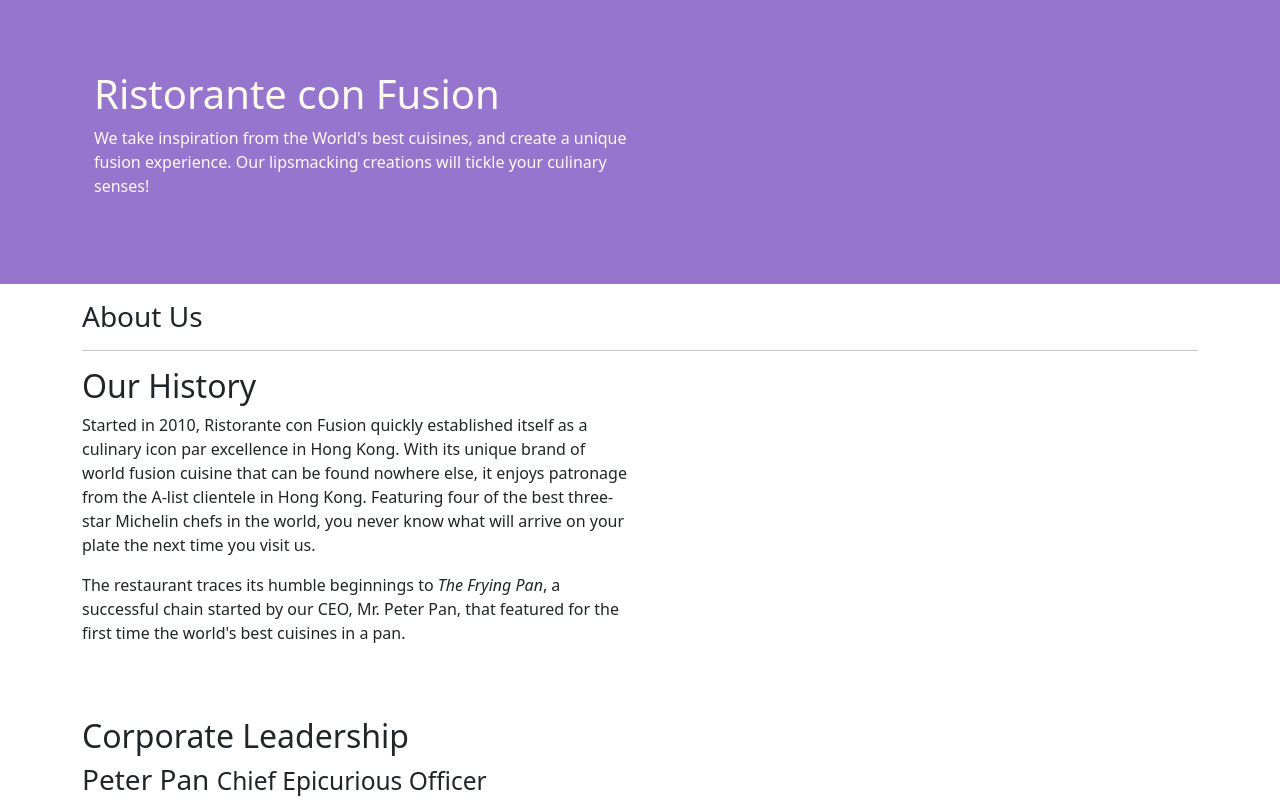
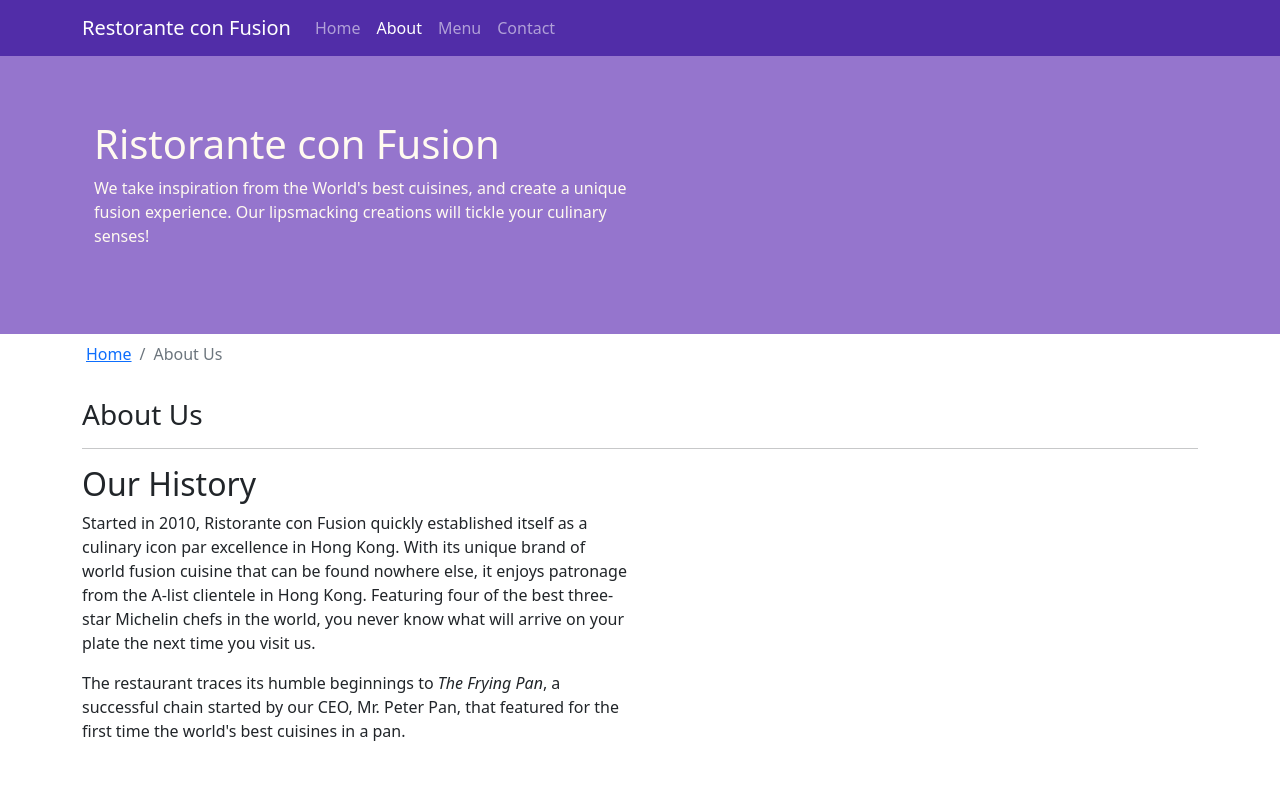
Before and after one commit to Mittal-web/Bootstrap-Assignment-1, a website: page aboutus.html in a window 1280 px wide. Shown: the top 800 px of the page. Drawn offline with nearby package versions, Linux system fonts and the light colour scheme.

Commit message:
navbar and breadcrumbs

```diff
--- a/aboutus.html
+++ b/aboutus.html
@@ -19,6 +19,33 @@
   </head>
 
   <body>
+    <nav class="navbar navbar-dark navbar-expand-sm fixed-top">
+      <div class="container">
+        <button
+          class="navbar-toggler"
+          type="button"
+          data-bs-toggle="collapse"
+          data-bs-target="#Navbar"
+        >
+          <span class="navbar-toggler-icon"></span>
+        </button>
+        <a class="navbar-brand mr-auto" href="./index.html"
+          >Restorante con Fusion</a
+        >
+        <div class="collapse navbar-collapse" id="Navbar">
+          <ul class="navbar-nav mr-auto">
+            <li class="nav-item">
+              <a class="nav-link" href="./index.html">Home</a>
+            </li>
+            <li class="nav-item">
+              <a class="nav-link active" href="#">About</a>
+            </li>
+            <li class="nav-item"><a class="nav-link" href="#">Menu</a></li>
+            <li class="nav-item"><a class="nav-link" href="#">Contact</a></li>
+          </ul>
+        </div>
+      </div>
+    </nav>
     <header class="header">
       <div class="container">
         <div class="row row-header">
@@ -36,6 +63,12 @@
     </header>
 
     <div class="container">
+      <div class="row mt-2 ps-3">
+        <ol class="col-12 breadcrumb">
+          <li class="breadcrumb-item"><a href="./index.html">Home</a></li>
+          <li class="breadcrumb-item active">About Us</li>
+        </ol>
+      </div>
       <div class="row">
         <div class="mt-3">
           <h3>About Us</h3>
@@ -119,7 +152,7 @@
           <div class="col-4 offset-1 col-sm-2">
             <h5>Links</h5>
             <ul class="list-unstyled">
-              <li><a href="#">Home</a></li>
+              <li><a href="./index.html">Home</a></li>
               <li><a href="#">About</a></li>
               <li><a href="#">Menu</a></li>
               <li><a href="#">Contact</a></li>
--- a/css/styles.css
+++ b/css/styles.css
@@ -31,3 +31,11 @@
 .history_para {
   min-height: 350px;
 }
+body {
+  padding: 50px 0px 0px 0px;
+  z-index: 0;
+}
+
+.navbar-dark {
+  background-color: #512da8;
+}
```
Also changed, not shown: index.html (+26 -1 lines).
